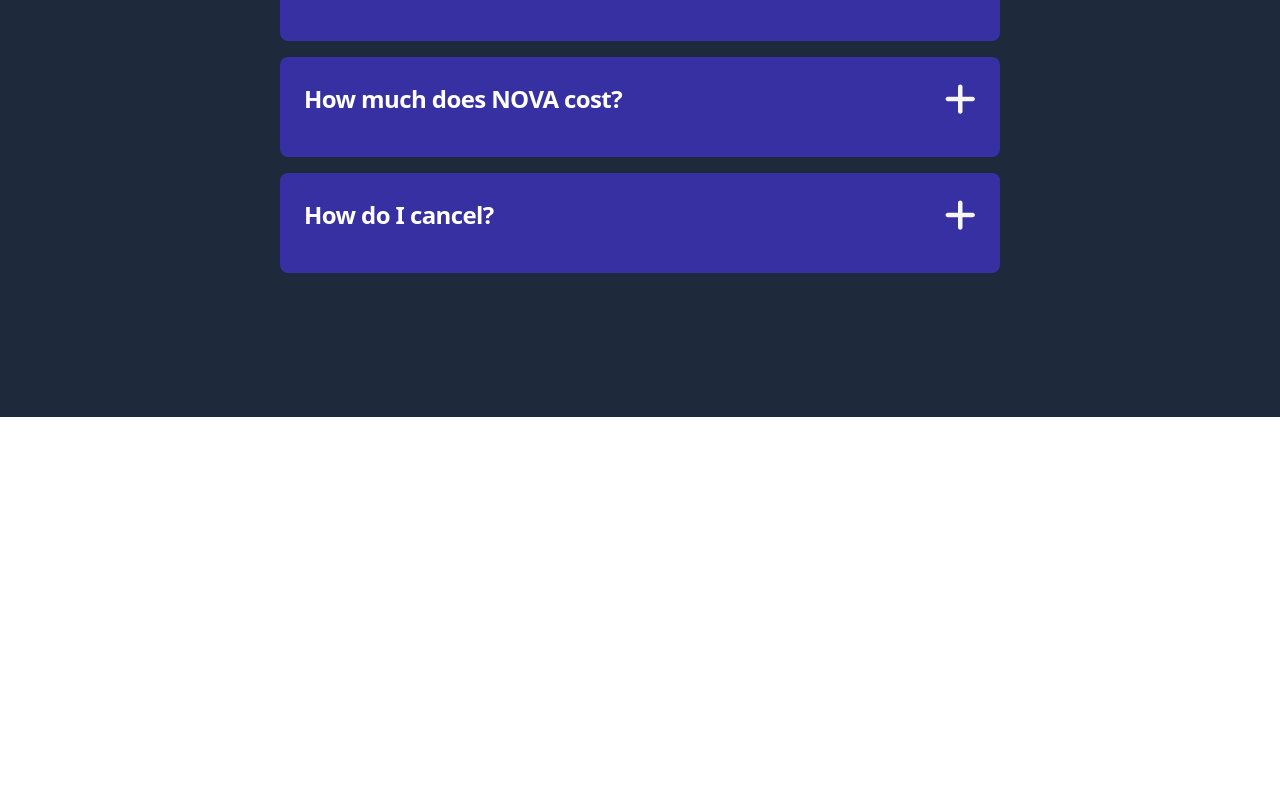
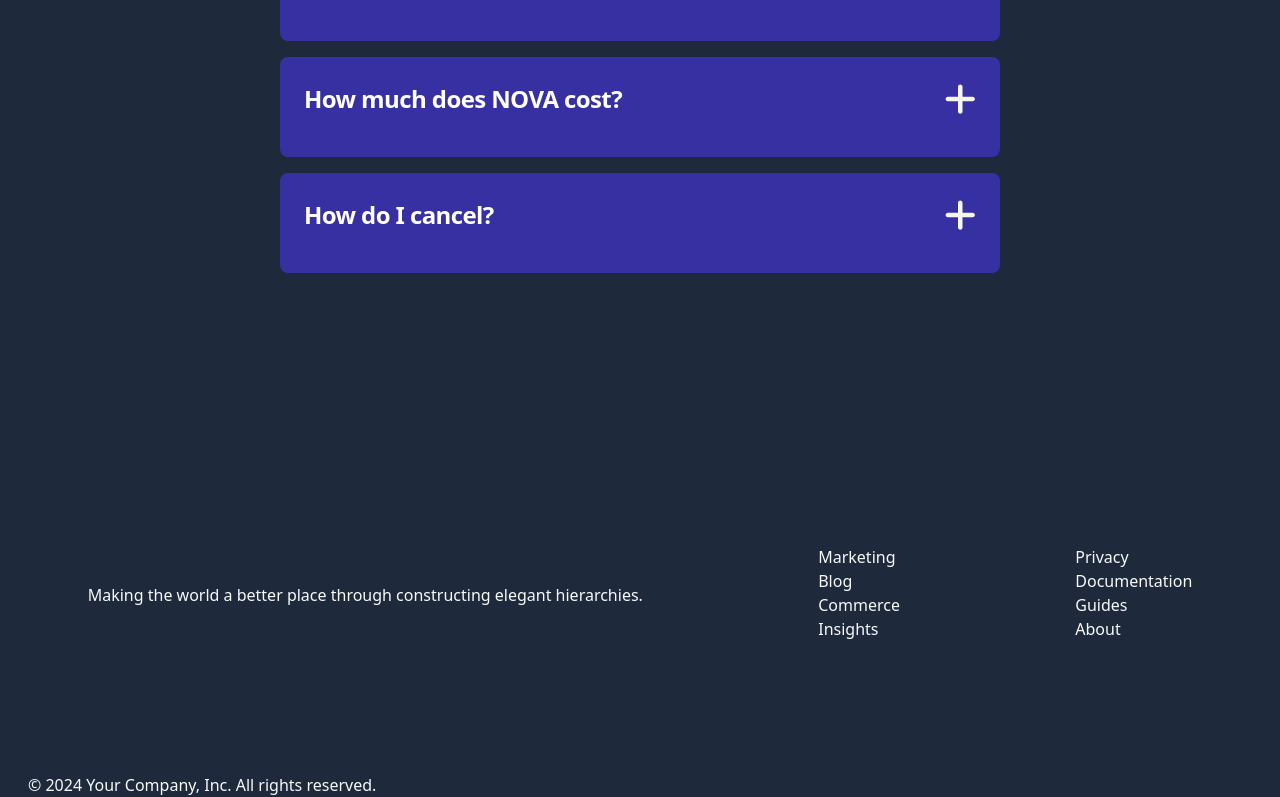
Before and after one commit to M-Sviatoslav/CinemaMediaService, a React (Create React App) app: page / in a window 1280 px wide. Shown: the part 2942-3739 px from the top of the page. Before the commit the page ends 3359 px from the top, so only its background shows below. Built offline with nearby package versions, Linux system fonts and the light colour scheme.

Commit message:
Footer section

```diff
--- a/src/App.js
+++ b/src/App.js
@@ -4,6 +4,7 @@
 import Subscriptions from "./components/subscriptions";
 import Cards from "./components/cardsSection";
 import Questions from "./components/questions";
+import Footer from "./components/footer";
 
 export default function App() {
   return (
@@ -13,6 +14,7 @@
          <Subscriptions/>
          <Cards/>
          <Questions/>
+         <Footer/>
     </div>
   );
 }
--- /dev/null
+++ b/src/components/footer.jsx
@@ -0,0 +1,31 @@
+export default function Footer(){
+  return (
+    <div>
+      <div className="bg-slate-800 py-24 sm:py-32 justify-around items-center flex basis-1/3">
+        <div className="">
+          <h3 className="text-slate-50">
+            Making the world a better place through constructing elegant
+            hierarchies.
+          </h3>
+        </div>
+        <ul className="text-slate-50 pb-1">
+          <li>Marketing</li>
+          <li>Blog</li>
+          <li>Commerce</li>
+          <li>Insights</li>
+        </ul>
+        <ul className="text-slate-50 pb-1">
+          <li>Privacy</li>
+          <li>Documentation</li>
+          <li>Guides</li>
+          <li>About</li>
+        </ul>
+      </div>
+      <div className="bg-slate-800">
+        <p className="text-slate-50 pl-7">
+          © 2024 Your Company, Inc. All rights reserved.
+        </p>
+      </div>
+    </div>
+  );
+}
```
